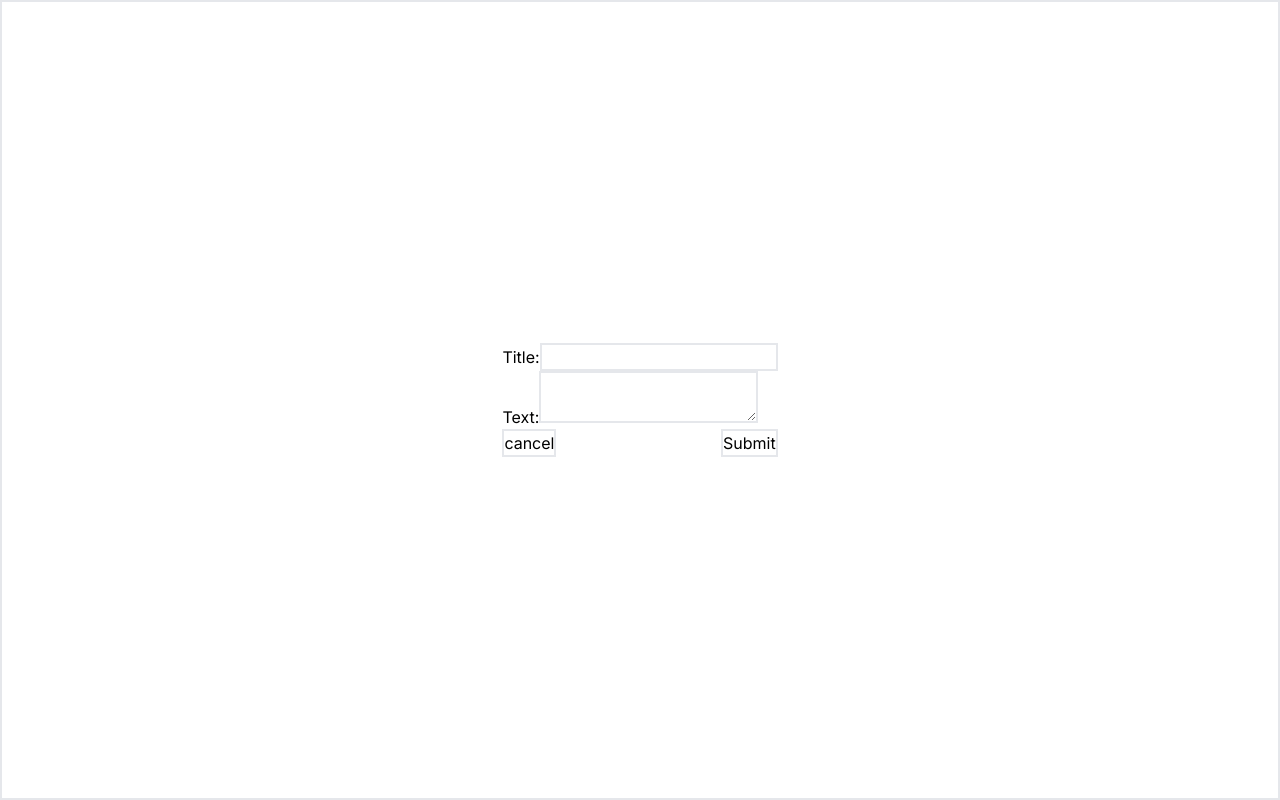
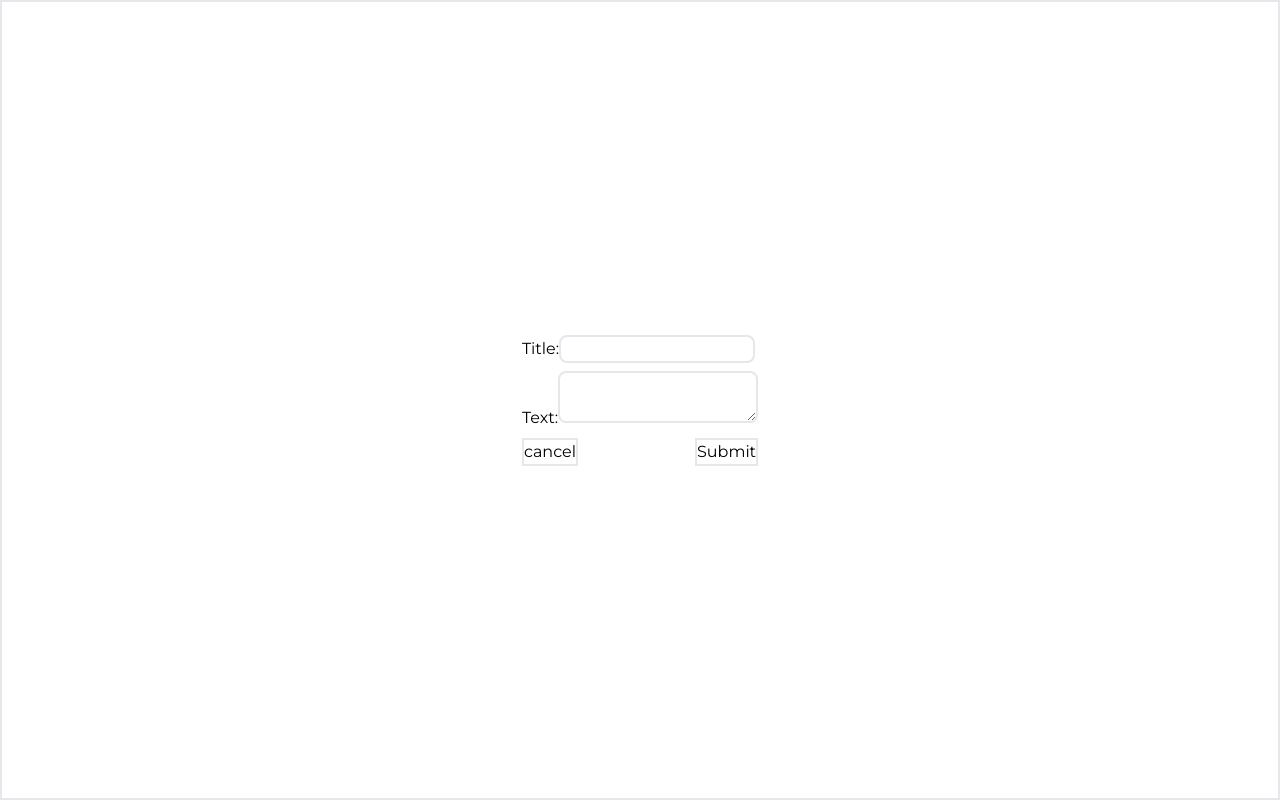
Before and after one commit to ShoeheyOt/my-blog, a Next.js app: page /blog/add in a window 1280 px wide. Built offline with nearby package versions, Linux system fonts and the light colour scheme.

Commit message:
adjust form width

```diff
--- a/src/features/AddForm.tsx
+++ b/src/features/AddForm.tsx
@@ -30,14 +30,14 @@ export const AddForm = () => {
         onSubmit={handleSubmit}
         className="w-full h-screen border-2 mx-auto my-auto flex justify-center items-center"
       >
-        <div className="addPostWrapper flex flex-col">
+        <div className="addPostWrapper flex flex-col font-montserrat gap-2">
           <label>
             Title:
-            <input ref={titleRef} className="border-2" />
+            <input ref={titleRef} className="border-2 rounded-lg" />
           </label>
           <label className="w-full">
             Text:
-            <textarea ref={textRef} className="border-2" />
+            <textarea ref={textRef} className="border-2 rounded-lg w-auto" />
           </label>
           <div className="submitWrapper flex justify-between">
             <button
```
